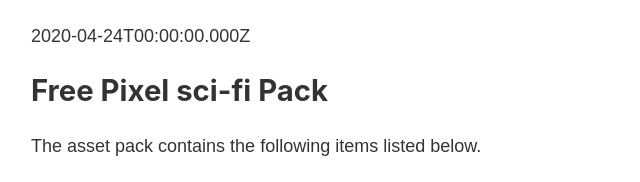
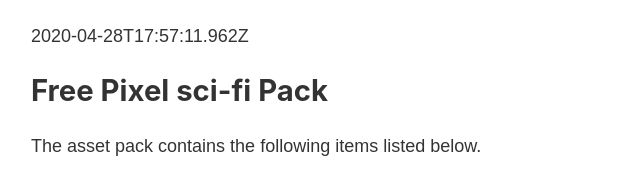
Before and after one commit to supanthapaul/gatsby-blog, a Gatsby site: page /assets/scifi-pixel-pack in a window 1280 px wide. Shown: the part 393-575 px from the top of the page, 252-892 px from the left. Built offline with nearby package versions, Linux system fonts and the light colour scheme; Gatsby itself is replaced by a stand-in of ours; some packages are replaced by stand-ins of ours.

Commit message:
Update Assets “scifi-pixel-pack”

```diff
--- a/src/assets/scifi-pixel-pack.md
+++ b/src/assets/scifi-pixel-pack.md
@@ -1,6 +1,6 @@
 ---
 title: Pixel sci-fi Pack
-date: 2020-04-24
+date: 2020-04-28T17:57:11.962Z
 ---
 ## Free Pixel sci-fi Pack
 
```
